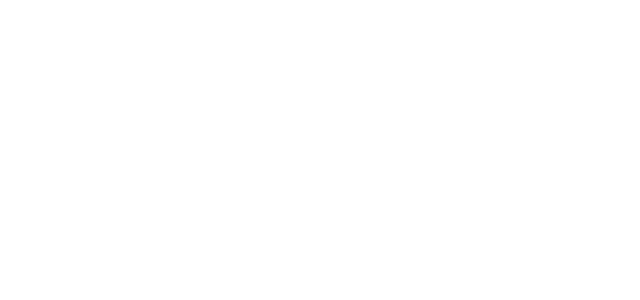
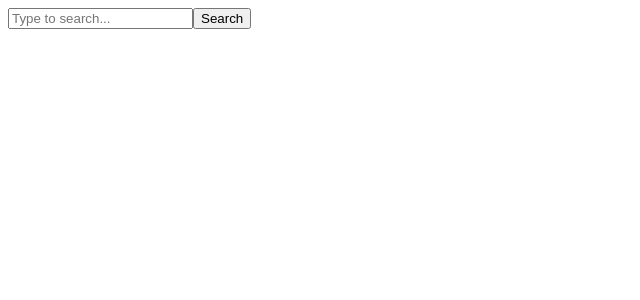
Before and after one commit to Vaishali096/HackerNews, a React (Vite) app in the folder React-HackerProject/: page / in a window 1280 px wide. Shown: the top 300 px of the page, without its empty margins (0-640 px from the left). Built offline with nearby package versions, Linux system fonts and the light colour scheme.

Commit message:
Added search bar and some other components

```diff
--- a/React-HackerProject/src/App.jsx
+++ b/React-HackerProject/src/App.jsx
@@ -1,15 +1,24 @@
-import { useState } from 'react'
-import reactLogo from './assets/react.svg'
-import viteLogo from '/vite.svg'
-import './App.css'
+import { useEffect, useState } from "react";
+import reactLogo from "./assets/react.svg";
+import viteLogo from "/vite.svg";
+import "./App.css";
+
+import SearchBar from "./components/Searchbar";
+import SearchResult from "./components/SearchResult";
 
 function App() {
+  const [results, setResults] = useState([]);
+
+  const url =
+    "https://gist.githubusercontent.com/MyElectricSheep/4f15c82c45409e06b220d4f7b67e1534/raw/106124f0632d8167001de62a12275dcbe660c2cd/hackernews.json";
 
   return (
     <>
-
+      <div></div>
+      <SearchBar setResults={setResults} />
+      <SearchResult results={results} />
     </>
-  )
+  );
 }
 
-export default App
+export default App;
--- /dev/null
+++ b/React-HackerProject/src/components/SearchResult.jsx
@@ -0,0 +1,15 @@
+import React from "react";
+
+const SearchResult = ({ results }) => {
+  return (
+    <div>
+      {results.map((res) => (
+        <div key={res.author}>
+          <h2>{res.title}</h2>
+        </div>
+      ))}
+    </div>
+  );
+};
+
+export default SearchResult;
--- /dev/null
+++ b/React-HackerProject/src/components/Searchbar.jsx
@@ -0,0 +1,46 @@
+import { useEffect, useState } from "react";
+
+function SearchBar({ setResults }) {
+  // const [data, setData] = useState([]);
+  const [value, setValue] = useState();
+  // const [result, setResult] = useState();
+
+  async function searchEndpoint(value) {
+    const fetchSearch = await fetch(
+      "http://hn.algolia.com/api/v1/search?query=..."
+    );
+    const res = await fetchSearch.json();
+    const filterdRes = res.hits.filter((user) => {
+      return value && user.title.toLowerCase().includes(value);
+    });
+    setResults(filterdRes);
+  }
+
+  const handleChange = (value) => {
+    setValue(value);
+    searchEndpoint(value);
+  };
+
+  return (
+    <>
+      <input
+        type="text"
+        placeholder="Type to search..."
+        value={value}
+        onChange={(e) => {
+          handleChange(e.target.value);
+        }}
+      />
+
+      <button
+        onClick={() => {
+          console.log("value", value);
+        }}
+      >
+        Search
+      </button>
+    </>
+  );
+}
+
+export default SearchBar;
--- a/React-HackerProject/src/components/searchbar.jsx
+++ /dev/null
@@ -1 +0,0 @@
-const searchBar = () => {};
```
